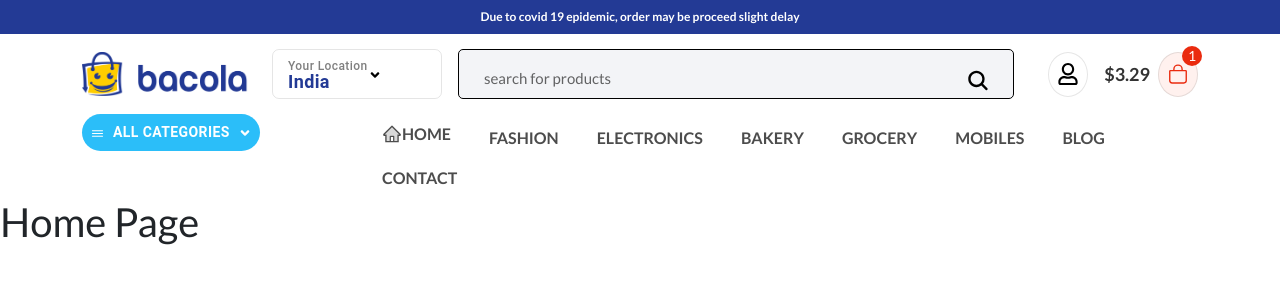
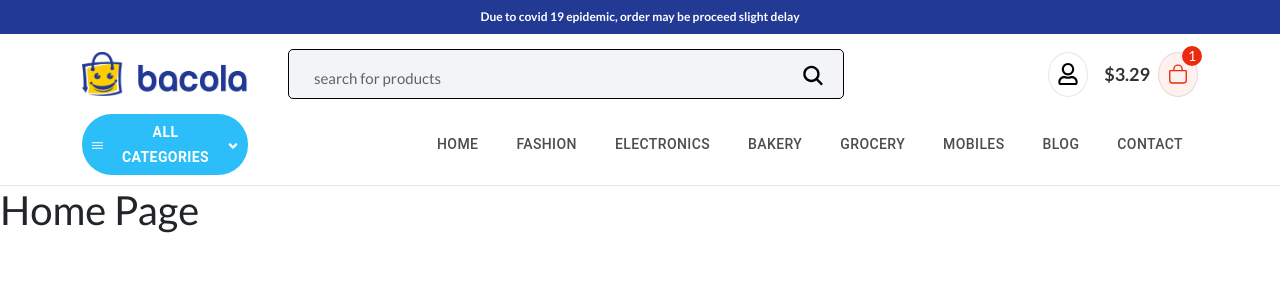
Before and after one commit to yogeshfunde2708/e-commerce, a React (Create React App) app: page / in a window 1280 px wide. Shown: the top 300 px of the page. Built offline with nearby package versions, Linux system fonts and the light colour scheme; no server answers.

Commit message:
create context and set selected country

```diff
--- a/package.json
+++ b/package.json
@@ -12,6 +12,7 @@
     "@testing-library/jest-dom": "^6.6.3",
     "@testing-library/react": "^16.3.0",
     "@testing-library/user-event": "^13.5.0",
+    "axios": "^1.8.4",
     "bootstrap": "^5.3.5",
     "install": "^0.13.0",
     "npm": "^11.3.0",
--- a/src/App.css
+++ b/src/App.css
@@ -10,7 +10,6 @@ body {
 }
 
 @media (min-width: 1300px) {
-
   .container,
   .container-lg,
   .container-md,
@@ -20,6 +19,23 @@ body {
   }
 }
 
+::-webkit-scrollbar {
+  width: 8px !important;
+  height: 8px !important;
+}
+
+::-webkit-scrollbar-thumb {
+  background: #ccc !important;
+}
+
+::-webkit-scrollbar-track {
+  background: transparent !important;
+}
+
+.headerWrapper{
+  border-bottom: 1px solid rgba(0,0,0,0.1);
+  padding-bottom: 10px;
+}
 .headerWrapper .top-strip {
   padding: 8px 0px;
 }
@@ -71,7 +87,7 @@ body {
   opacity: 0.7;
 }
 
-header .headerSearch {
+.headerSearch {
   width: 60%;
   height: 50px;
   background: #f3f4f7;
@@ -81,11 +97,11 @@ header .headerSearch {
   border: 1px solid black;
 }
 
-header .headerSearch input::-webkit-input-placeholder {
+.headerSearch input::-webkit-input-placeholder {
   color: rgba(0, 0, 0, 0.6);
 }
 
-header .headerSearch input {
+.headerSearch input {
   background: transparent !important;
   outline: none !important;
   font-size: 15px;
@@ -96,10 +112,10 @@ header .headerSearch input {
   padding: 0px 20px !important;
 }
 
-header .headerSearch button {
+.headerSearch button {
   position: absolute;
-  top: 10px;
-  right: 15px;
+  top: 5px;
+  right: 10px;
   z-index: 100;
   min-width: 40px;
   height: 40px !important;
@@ -108,7 +124,7 @@ header .headerSearch button {
   color: #000;
 }
 
-header .headerSearch button svg {
+.headerSearch button svg {
   font-size: 25px;
 }
 
@@ -152,6 +168,16 @@ header .part-3 .circle svg {
   height: 20px;
 }
 
+nav .navPart1 {
+  max-width: 20%;
+  flex-direction: 0, 0, 80%;
+}
+
+nav .navPart1 {
+  max-width: 20%;
+  flex-direction: 0, 0, 20%;
+}
+
 nav .allCatTab {
   background: #2bbef9;
   border-radius: 30px !important;
@@ -167,6 +193,7 @@ nav .allCatTab:hover {
 
 nav .allCatTab .text {
   font-weight: 600;
+  font-size: 14px;
 }
 
 nav .allCatTab .icon1 svg {
@@ -180,10 +207,13 @@ nav .allCatTab .icon1 svg {
 nav .navPart2 ul {
   margin-bottom: 0px;
 }
+nav .navPart2 ul li a {
+  text-decoration: none;
+}
 
-nav .navPart2 ul li a {
-  font-size: 16px;
-  font-weight: 600;
+nav .navPart2 ul li a button{
+  font-size: 14px;
+  font-weight: 550;
   text-decoration: none;
   color: rgba(0, 0, 0, 0.7);
   text-transform: uppercase;
@@ -202,3 +232,47 @@ nav .navPart2 ul li a:hover {
   background: #f0faff;
   color: #2bbef9;
 }
+
+.locationModel .MuiPaper-elevation {
+  padding: 25px;
+position: relative;
+}
+
+.locationModel .countryList {
+  margin-bottom: 0px;
+  max-height: 400px;
+  overflow-y: scroll;
+  overflow-x: hidden;
+}
+
+.locationModel .countryList li {
+  width: 100%;
+  list-style: none;
+}
+
+.locationModel .countryList li button {
+  width: 100%;
+  text-transform: capitalize !important;
+  color: #000 !important;
+  justify-content: flex-start;
+  padding: 10px 20px;
+}
+.locationModel .countryList li button:hover{
+  background: #f1f1f1 !important;
+}
+.locationModel .countryList li button.active{
+  background: #ccc;
+}
+.locationModel .close_{
+  position: absolute;
+  top: 10px;
+  right: 10px;
+  color: #000 !important;
+  min-width: 40px !important;
+  width: 40px !important;
+  height: 40px !important;
+  border-radius: 50% !important;
+}
+.locationModel .close_ svg{
+  font-size: 22px;
+}
--- a/src/App.js
+++ b/src/App.js
@@ -3,16 +3,41 @@ import { Routes, Route } from "react-router-dom";
 import "./App.css";
 import Home from "./Pages/Home";
 import Header from "./Components/Header";
+import { useState, useEffect, createContext } from "react";
+import axios from "axios";
+
+const MyContext = createContext();
 
 function App() {
+  const [countryList,  setCountryList] = useState([]);
+  const [selectedCountry, setSelectedCountry] = useState('');
+
+  useEffect(() => {
+    getCountry("https://countriesnow.space/api/v0.1/countries/");
+  }, []);
+
+  const getCountry = async(url)=>{
+    const reponsive= await axios.get(url).then((res)=>{
+      console.log(res.data.data);
+      setCountryList(res.data.data)
+    })
+  }
+  const values = {
+    countryList,
+    selectedCountry,
+    setSelectedCountry
+  }
   return (
     <>
+    <MyContext.Provider value = {values}>
       <Header />
       <Routes>
         <Route path="/" exact={true} element={<Home />}></Route>
       </Routes>
+      </MyContext.Provider>
     </>
   );
 }
 
 export default App;
+export {MyContext};
--- a/src/Components/CountryDropdown/index.js
+++ b/src/Components/CountryDropdown/index.js
@@ -1,17 +1,88 @@
 import { FaAngleDown } from "react-icons/fa";
 import Button from "@mui/material/Button";
+import Dialog from "@mui/material/Dialog";
+import { IoSearch } from "react-icons/io5";
+import { IoClose } from "react-icons/io5";
+import React, { useState, useContext, useEffect } from "react";
+import Slide from "@mui/material/Slide";
+import { MyContext } from "../../App";
 
-const CountryDropdown = () =>{
+const Transition = React.forwardRef(function Transition(props, ref) {
+  return <Slide direction="up" ref={ref} {...props} />;
+});
+
+const CountryDropdown = () => {
+  const [isOpen, setIsOpen] = useState(false);
+  const [selectedTab, setSelectedTab] = useState(null);
+  const [countryList, setCountryList] = useState([]);
+
+  const context = useContext(MyContext);
+
+  const selectCountry = (index, country) => {
+    setSelectedTab(index);
+    setIsOpen(false);
+    context.setSelectedCountry(country)
+  };
+
+  useEffect(() =>{
+    setCountryList(context.countryList);
+  }, [context.countryList])
+
+  const filterList=(e)=>{
+    const keyword = e.target.value.toLowerCase();
+    if(keyword !== ""){
+      const list = countryList.filter((item) =>{
+        return item.country.toLowerCase().includes(keyword);
+      })
+      setCountryList(list);
+    }else{
+      setCountryList(context.countryList);
+    }
+  }
   return (
     <>
-    <Button className="countryDrop">
+      <Button className="countryDrop" onClick={() => setIsOpen(true)}>
         <div className="info d-flex flex-column">
           <span className="label">Your Location</span>
-        <span className="name">India</span>
+          <span className="name">{context.selectedCountry !== ""? context.selectedCountry.length>10 ? context.selectedCountry?.substr(0,10)+'...':context.selectedCountry : 'Select Location'}</span>
         </div>
-      <span className="ml-auto"><FaAngleDown /></span>
+        <span className="ml-auto">
+          <FaAngleDown />
+        </span>
       </Button>
+
+      <Dialog
+        open={isOpen}
+        onClose={() => setIsOpen(false)}
+        className="locationModel"
+        TransitionComponent={Transition}
+      >
+        <h4 className="ml-0">Choose your dilivery locatiion</h4>
+        <p>Ente ryour address and we will specify the offer for your area.</p>
+        <Button className="close_" onClick={() => setIsOpen(false)}>
+          <IoClose />
+        </Button>
+        <div className="headerSearch w-100">
+          <input type="text" placeholder="search your area..." onChange={filterList}></input>
+          <Button>
+            <IoSearch />
+          </Button>
+        </div>
+        <ul className="countryList mt-3">
+          {countryList?.length !== 0 &&
+           countryList?.map((item, index) => {
+              return (
+                <li key={index}>
+                  <Button onClick={() => selectCountry(index, item.country)}
+                    className={`${selectedTab === index ? 'active': ''}`}>
+                    {item.country}
+                  </Button>
+                </li>
+              );
+            })}
+        </ul>
+      </Dialog>
     </>
   );
-}
+};
 export default CountryDropdown;
--- a/src/Components/Header/Navigation/index.js
+++ b/src/Components/Header/Navigation/index.js
@@ -2,14 +2,13 @@ import { IoIosMenu } from "react-icons/io";
 import Button from "@mui/material/Button";
 import { FaAngleDown } from "react-icons/fa";
 import { Link } from "react-router-dom";
-import { AiTwotoneHome } from "react-icons/ai";
 
 const Navigation = () => {
   return (
     <nav>
       <div className="container">
         <div className="row">
-          <div className="col-sm-3 navPart1">
+          <div className="col-sm-2 navPart1">
             <Button className="allCatTab">
               <span className="icon1 me-2">
                 <IoIosMenu />
@@ -20,34 +19,47 @@ const Navigation = () => {
               </span>
             </Button>
           </div>
-          <div className="col-sm-9 navPart2 d-flex align-items-center">
+          <div className="col-sm-10  navPart2 d-flex align-items-center">
             <ul className="list list-inline ms-auto">
               <li className="list-inline-item">
                 <Link to="/">
-                  <AiTwotoneHome />
-                  Home
+                  <Button>Home</Button>
                 </Link>
               </li>
               <li className="list-inline-item">
-                <Link to="/">FASHION</Link>
+                <Link to="/">
+                  <Button>FASHION</Button>
+                </Link>
               </li>
               <li className="list-inline-item">
-                <Link to="/">ELECTRONICS</Link>
+                <Link to="/">
+                  <Button>ELECTRONICS</Button>
+                </Link>
               </li>
               <li className="list-inline-item">
-                <Link to="/">BAKERY</Link>
+                <Link to="/">
+                  <Button>BAKERY</Button>
+                </Link>
               </li>
               <li className="list-inline-item">
-                <Link to="/">GROCERY</Link>
+                <Link to="/">
+                  <Button>GROCERY</Button>
+                </Link>
               </li>
               <li className="list-inline-item">
-                <Link to="/">Mobiles</Link>
+                <Link to="/">
+                  <Button>Mobiles</Button>
+                </Link>
               </li>
               <li className="list-inline-item">
-                <Link to="/">BLOG</Link>
+                <Link to="/">
+                  <Button>BLOG</Button>
+                </Link>
               </li>
               <li className="list-inline-item">
-                <Link to="/">CONTACT</Link>
+                <Link to="/">
+                  <Button>CONTACT</Button>
+                </Link>
               </li>
             </ul>
           </div>
--- a/src/Components/Header/index.js
+++ b/src/Components/Header/index.js
@@ -6,9 +6,11 @@ import { FaRegUser } from "react-icons/fa";
 import { IoBagOutline } from "react-icons/io5";
 import SearchBox from './SearchBox';
 import Navigation from './Navigation';
-
+import {MyContext} from '../../App';
+import { useContext } from "react";
 
 const Header = () => {
+  const context = useContext(MyContext)
   return (
     <>
       <div className="headerWrapper">
@@ -30,7 +32,9 @@ const Header = () => {
                 </Link>
               </div>
               <div className="col-sm-10 d-flex align-items-center part-2">
-                <CountryDropdown />
+               { Array.isArray(context?.countryList) && context.countryList.length > 0 && (
+    <CountryDropdown />
+)}
                 <SearchBox />
                 <div className="part-3 d-flex align-items-center ms-auto">
                   <Button className="circle me-3">
```
Also changed, not shown: 1 other file (tests, documents, lock files or other folders). Lines whose indentation alone changed are shown as unchanged.
